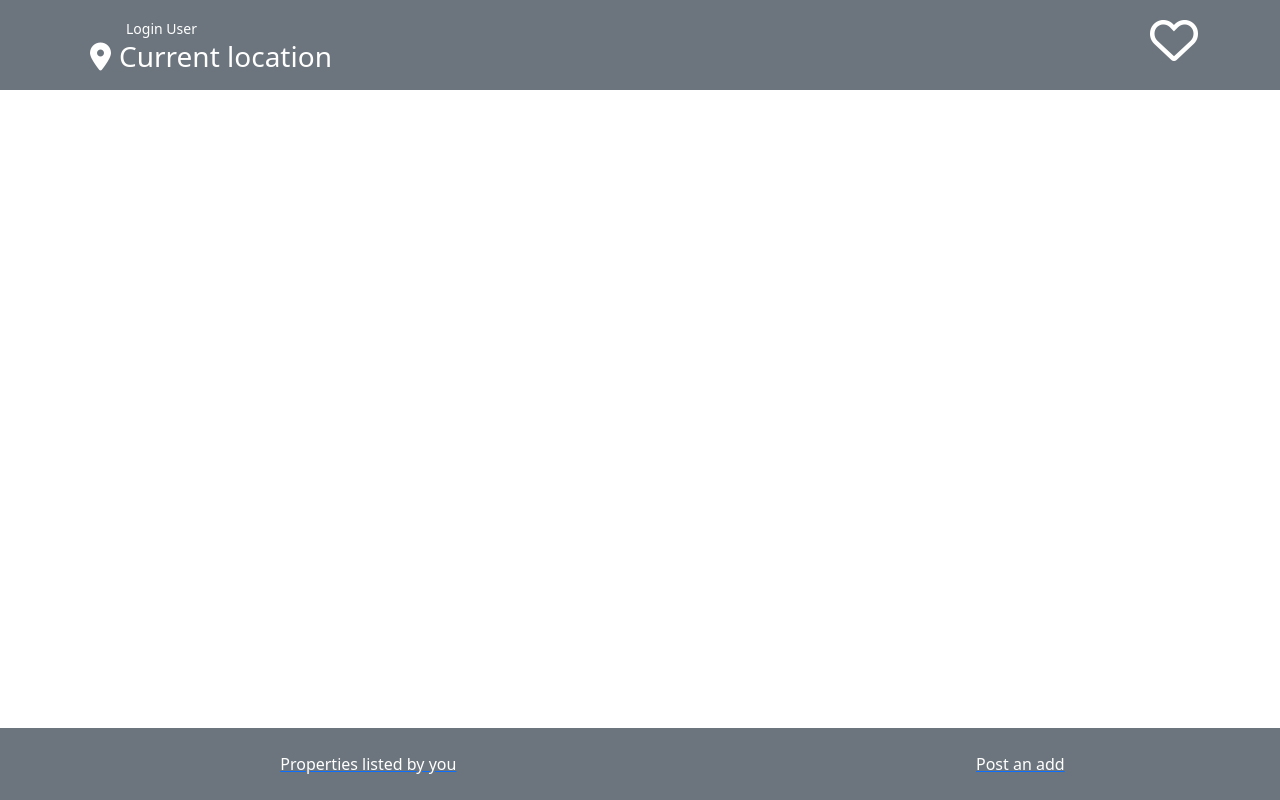
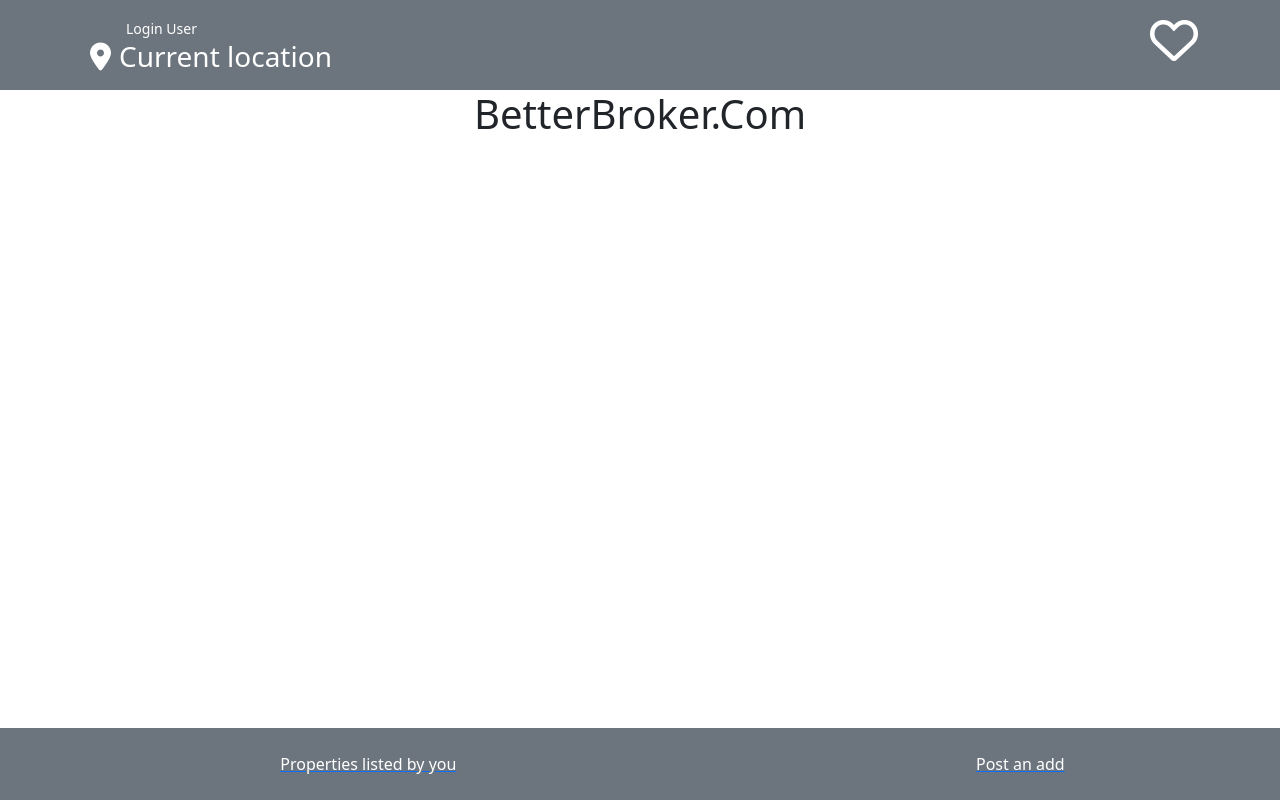
Before and after one commit to ArchismanBhaumik/betterBroker, a React (Create React App) app: page /login in a window 1280 px wide. Built offline with nearby package versions, Linux system fonts and the light colour scheme.

Commit message:
Added Login Component

```diff
--- a/package.json
+++ b/package.json
@@ -6,6 +6,7 @@
     "@testing-library/jest-dom": "^5.16.5",
     "@testing-library/react": "^13.4.0",
     "@testing-library/user-event": "^13.5.0",
+    "mdb-react-ui-kit": "^5.1.0",
     "react": "^18.2.0",
     "react-dom": "^18.2.0",
     "react-router-dom": "^6.6.1",
--- a/src/Component/Body.jsx
+++ b/src/Component/Body.jsx
@@ -4,6 +4,8 @@
 import Favourites from './Favourites';
 import PostAd from './PostAd';
 import ListProperty from './ListProperty';
+import Login from './Login';
+
 
 function Body() {
   return ( <div>
@@ -12,6 +14,7 @@
         <Route path='favourites' element={<Favourites/>}/>
         <Route path='post' element={<PostAd/>}/>
         <Route path='list' element={<ListProperty/>}/>
+        <Route path='login' element={<Login/>}/>
       </Routes>
   </div> );
 }
--- /dev/null
+++ b/src/Component/Login.jsx
@@ -0,0 +1,12 @@
+import React from 'react'
+
+function Login() {
+  return (
+    <div>
+        <h1>BetterBroker.Com</h1>
+
+    </div>
+  )
+}
+
+export default Login
```
Also changed, not shown: 1 other file (tests, documents, lock files or other folders).
